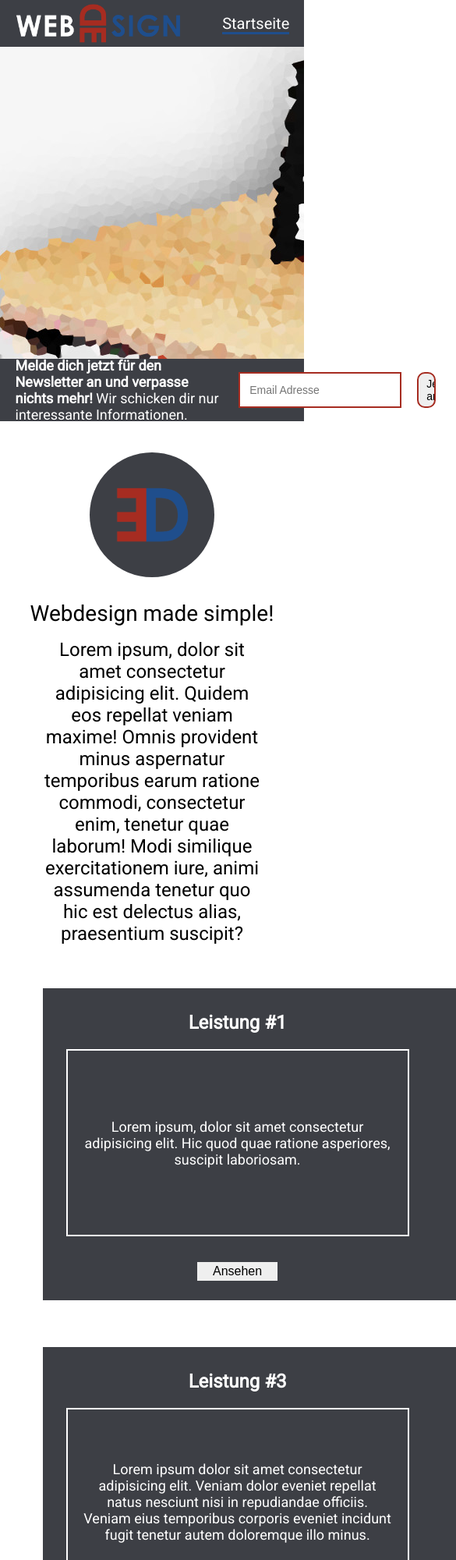
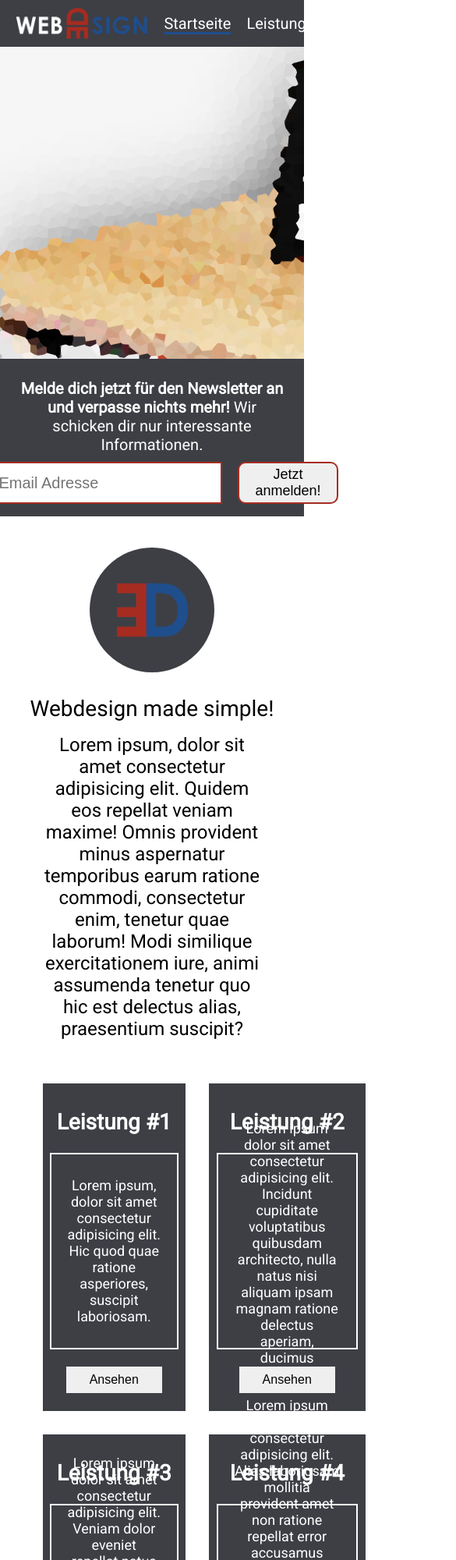
Before and after one commit to FrontendKazar/Webdesign-made-simple, a plain HTML site: page index.html in a window 390 px wide. Shown: the top 2000 px of the page at 78% size, 585 px wide, since content can reach past the window. Drawn offline with Linux system fonts and the light colour scheme.

Commit message:
More Media Queries needed
Finish it this week

```diff
--- a/src/scss/_global.scss
+++ b/src/scss/_global.scss
@@ -52,7 +52,6 @@ section {
       height: 50px;
     }
     nav {
-      width: 30%;
       ul {
         width: 100%;
         display: flex;
@@ -123,7 +122,7 @@ section {
       color: white;
     }
     form {
-      width: 24%;
+      width: auto;
       display: flex;
       justify-content: space-between;
       input {
@@ -186,25 +185,25 @@ section {
       margin-top: 4rem;
       display: grid;
       grid-template-columns: 1fr 1fr;
-      grid-row-gap: 60px;
+      grid-gap: 30px;
       align-items: center;
-      justify-items: center;
       .leistung-box {
         position: relative;
-        width: 500px;
-        height: 400px;
+        width: 40%px;
+        height: 460px;
         display: flex;
         flex-direction: column;
         align-items: center;
+        justify-content: space-evenly;
         background-color: var(--background-color);
         color: white;
         h1 {
-          font-size: 2.4rem;
+          font-size: 2.8rem;
           margin-top: 3rem;
         }
         .inhalt-text {
-          width: 440px;
-          height: 240px;
+          width: 90%;
+          height: 60%;
           display: flex;
           align-items: center;
           font-size: 1.8rem;
@@ -214,9 +213,9 @@ section {
           padding: 2rem;
         }
         .btn {
-          position: absolute;
-          padding: 0.3rem 2rem;
-          bottom: 25px;
+          position: relative;
+          padding: 0.8rem 3rem;
+          margin-bottom: 2rem;
           border: none;
           a {
             text-decoration: none;
@@ -278,6 +277,7 @@ section {
       display: flex;
       justify-content: space-evenly;
       .service-package {
+        padding: 2rem;
         display: flex;
         flex-direction: column;
         align-items: center;
--- a/src/scss/_leistung.scss
+++ b/src/scss/_leistung.scss
@@ -6,7 +6,6 @@
   .container {
     width: 100%;
     margin: auto;
-    min-height: 100vh;
     .leistung-box {
       display: flex;
       flex-direction: column;
@@ -28,10 +27,11 @@
         }
       }
       .price-table {
-        width: 80%;
+        width: 75%;
         display: flex;
         justify-content: space-between;
         align-items: center;
+        margin-bottom: 4rem;
         .price-box {
           width: 400px;
           display: flex;
@@ -39,6 +39,7 @@
           align-items: center;
           background-color: var(--background-color);
           border: 4px solid var(--border-color);
+          margin: 0rem 2rem;
           color: white;
           .price-title {
             font-size: 2.4rem;
--- a/src/scss/_media-queries.scss
+++ b/src/scss/_media-queries.scss
@@ -0,0 +1,95 @@
+// === Big NoteBooks ===
+@media (max-width: 1600px) {
+  // === Home Leistung Section ===
+  .home-leistung-section {
+    .home-leistung-container {
+      .leistung-box-container {
+        .leistung-box {
+          position: relative;
+          width: 100%;
+          height: 420px;
+        }
+      }
+    }
+  }
+
+  // === Service Section ===
+  .service-section {
+    .service-container {
+      .service-text-container {
+        .title {
+          font-size: 3.4rem;
+        }
+        .service-text {
+          margin: 1.4rem 0rem;
+        }
+      }
+    }
+  }
+  // === About-Us Section ===
+  .about-us {
+    .container {
+      .about-us-container {
+        width: 80%;
+      }
+    }
+  }
+}
+
+// === MacBook ===
+@media (max-width: 1468px) {
+  // === Header Styling ===
+  .main-header {
+    .header-container {
+      #header-logo {
+        height: 40px;
+      }
+    }
+  }
+  // === Newsletter Styling ===
+  .newsletter-section {
+    .newsletter-container {
+      .newsletter-text {
+        font-size: 1.5rem;
+      }
+    }
+  }
+}
+
+// 720P Auflösung
+@media (max-width: 1280px) {
+  // === Newsletter Styling ===
+  .newsletter-section {
+    height: auto;
+    padding: 0;
+    .newsletter-container {
+      padding: 1.6rem 0rem;
+      flex-direction: column;
+      justify-content: space-evenly;
+      .newsletter-text {
+        font-size: 2rem;
+        margin: 1rem 0rem;
+        text-align: center;
+      }
+      form {
+        input {
+          padding: 0.5rem 2rem;
+          font-size: 2rem;
+        }
+        button {
+          font-size: 1.8rem;
+          padding: 0.4rem 2rem;
+        }
+      }
+    }
+  }
+
+  // === About-Us Section ===
+  .about-us {
+    .container {
+      .about-us-container {
+        width: 90%;
+      }
+    }
+  }
+}
```
Also changed, not shown: src/scss/styles.css, 1 other file.
